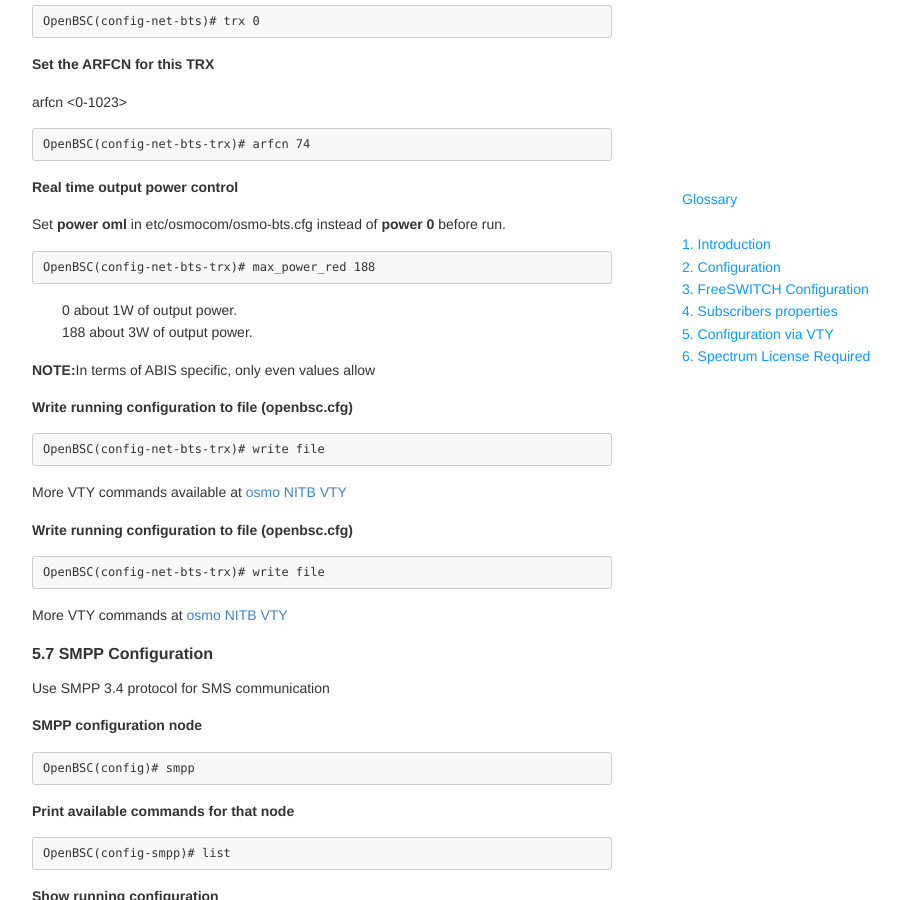
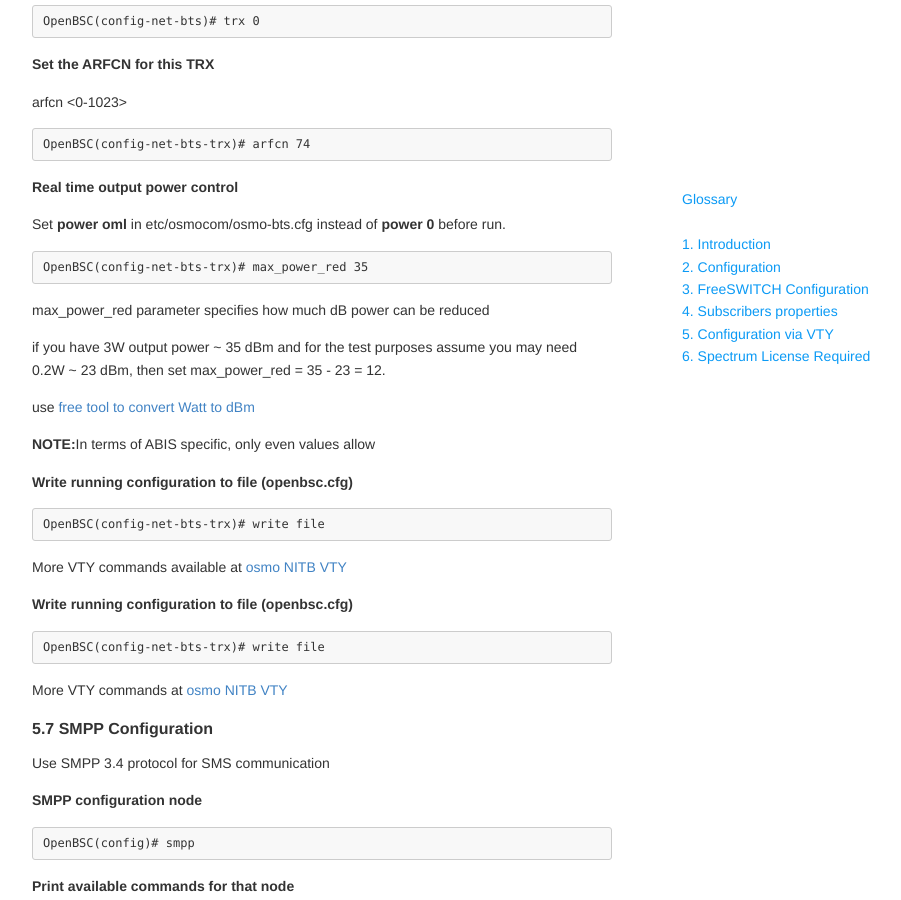
Before and after one commit to fairwaves/um-docs, a Jekyll site: the page soft_conf.html, which Jekyll copies as it is, in a window 1280 px wide and 900 px high, scrolled down 31861 px. Shown: the whole window, without its empty margins (248-1149 px from the left). Built offline with Jekyll 4.4.1, drawn with Linux system fonts in a browser that asks for light colours; nearby versions of some CDN libraries.

Commit message:
Real time output power control updates

```diff
--- a/soft_conf.html
+++ b/soft_conf.html
@@ -1747,13 +1747,14 @@
 
 <p><strong>Real time output power control</strong></p>
 <p>Set <strong>power oml</strong> in <em>etc/osmocom/osmo-bts.cfg</em> instead of  <strong>power 0</strong> before run.</p>
-<pre><code>OpenBSC(config-net-bts-trx)# max_power_red 188
-</code></pre>
-
-<ul>
-<li>0 about 1W of output power. </li>
-<li>188 about 3W of output power.</li>
-</ul>
+<pre><code>OpenBSC(config-net-bts-trx)# max_power_red 35
+</code></pre>
+
+<p>max_power_red parameter specifies how much dB power can be reduced</p>
+<p>if you have 3W output power ~ 35 dBm and for the test purposes assume you may need 0.2W ~ 23 dBm, then set max_power_red = 35 - 23 = 12.
+<p>use <a hfref='http://coolconversion.com/electronics/W-dBm/'>free tool to convert Watt to dBm</a></p>
+
+
 <p><strong>NOTE:</strong>In terms of ABIS specific, only even values allow</p>
 <p><strong>Write running configuration to file (openbsc.cfg)</strong></p>
 <pre><code>OpenBSC(config-net-bts-trx)# write file
```
